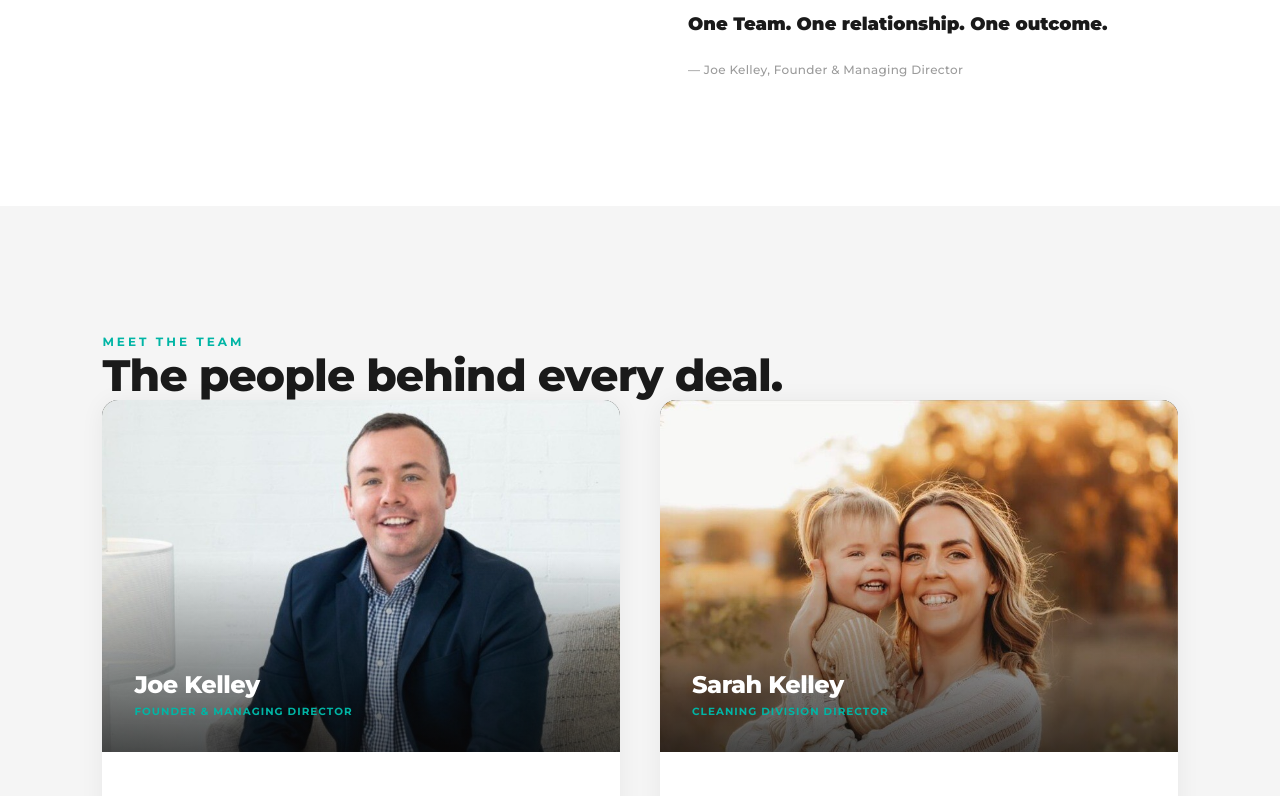
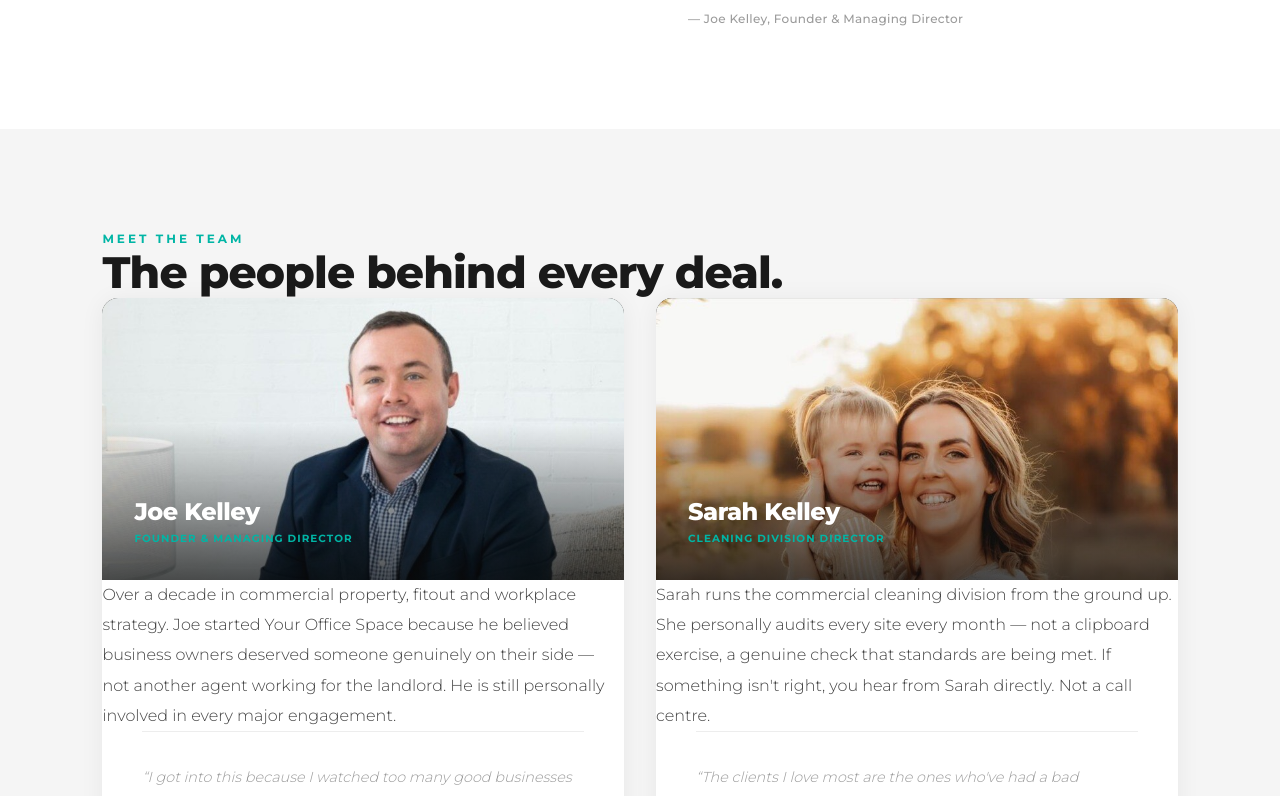
Before and after one commit to yossy-jk/yos-website, a Next.js app: page /about in a window 1280 px wide. Shown: the part 1440-2236 px from the top of the page. Built offline with nearby package versions, Linux system fonts and the light colour scheme; no server answers.

Commit message:
about: spacing and formatting polish — modern professional standard

```diff
--- a/src/app/about/page.tsx
+++ b/src/app/about/page.tsx
@@ -22,8 +22,8 @@ export const metadata = {
   },
 }
 
-const SEC    = { paddingTop: 'clamp(5rem,10vw,12rem)', paddingBottom: 'clamp(5rem,10vw,12rem)' }
-const SEC_SM = { paddingTop: 'clamp(3rem,6vw,5rem)',   paddingBottom: 'clamp(3rem,6vw,5rem)' }
+const SEC    = { paddingTop: 'clamp(4rem,8vw,10rem)', paddingBottom: 'clamp(4rem,8vw,10rem)' }
+const SEC_SM = { paddingTop: 'clamp(2.5rem,5vw,4rem)',   paddingBottom: 'clamp(2.5rem,5vw,4rem)' }
 const WRAP = 'max-w-screen-xl mx-auto'
 const PAD  = { paddingLeft: 'clamp(1.5rem,8vw,10rem)', paddingRight: 'clamp(1.5rem,8vw,10rem)' }
 
@@ -211,14 +211,14 @@ export default function AboutPage() {
             </h2>
           </FadeIn>
 
-          <div className="grid grid-cols-1 lg:grid-cols-2" style={{ gap: '2.5rem' }}>
+          <div className="grid grid-cols-1 lg:grid-cols-2 gap-8">
 
             {/* Joe */}
             <FadeIn direction="left">
-              <div className="bg-white rounded-2xl overflow-hidden flex flex-col" style={{ boxShadow: '0 2px 24px rgba(0,0,0,0.06)' }}>
+              <div className="bg-white rounded-2xl overflow-hidden flex flex-col hover:shadow-md transition-shadow duration-300" style={{ boxShadow: '0 2px 24px rgba(0,0,0,0.06)' }}>
 
                 {/* Photo strip */}
-                <div className="relative bg-near-black" style={{ height: '22rem' }}>
+                <div className="relative bg-near-black overflow-hidden" style={{ height: 'clamp(14rem,22vw,20rem)' }}>
                   <Image
                     src="/team/joe-kelley.jpg"
                     alt="Joe Kelley — Founder & Managing Director, Your Office Space"
@@ -233,14 +233,14 @@ export default function AboutPage() {
                 </div>
 
                 {/* Body */}
-                <div style={{ padding: '2.5rem' }}>
+                <div className="p-7 sm:p-8">
                   <p className="text-charcoal font-light leading-relaxed" style={{ fontSize: '1rem', lineHeight: 1.9 }}>
                     Over a decade in commercial property, fitout and workplace strategy. Joe started Your Office Space because he believed business owners deserved someone genuinely on their side — not another agent working for the landlord. He is still personally involved in every major engagement.
                   </p>
                 </div>
 
                 {/* Quote */}
-                <div style={{ margin: '0 2.5rem', paddingTop: '2rem', paddingBottom: '2rem', borderTop: '1px solid rgba(0,0,0,0.07)' }}>
+                <div style={{ margin: '0 clamp(1.75rem,4vw,2.5rem)', paddingTop: '2rem', paddingBottom: '2rem', borderTop: '1px solid rgba(0,0,0,0.07)' }}>
                   <blockquote>
                     <p className="text-mid-grey font-light leading-relaxed italic" style={{ fontSize: '0.9rem', lineHeight: 1.85 }}>
                       &ldquo;I got into this because I watched too many good businesses get stitched up by leases they didn&apos;t fully understand. Every client I work with gets the same thing — straight advice, and someone who actually gives a damn about the outcome.&rdquo;
@@ -249,7 +249,7 @@ export default function AboutPage() {
                 </div>
 
                 {/* Tags */}
-                <div className="flex flex-wrap" style={{ gap: '0.5rem', padding: '1.75rem 2.5rem', background: '#F8F7F5', borderTop: '1px solid rgba(0,0,0,0.05)' }}>
+                <div className="flex flex-wrap" style={{ gap: '0.5rem', padding: 'clamp(1.25rem,3vw,1.75rem) clamp(1.75rem,4vw,2.5rem)', background: '#F8F7F5', borderTop: '1px solid rgba(0,0,0,0.05)' }}>
                   {['Commercial Property', 'Tenant Representation', 'Fitout Strategy'].map(tag => (
                     <span key={tag} className="text-mid-grey font-semibold uppercase tracking-wider bg-white rounded-lg border border-gray-200" style={{ fontSize: '0.65rem', padding: '0.35rem 0.75rem' }}>{tag}</span>
                   ))}
@@ -260,10 +260,10 @@ export default function AboutPage() {
 
             {/* Sarah */}
             <FadeIn direction="right" delay={100}>
-              <div className="bg-white rounded-2xl overflow-hidden flex flex-col" style={{ boxShadow: '0 2px 24px rgba(0,0,0,0.06)' }}>
+              <div className="bg-white rounded-2xl overflow-hidden flex flex-col hover:shadow-md transition-shadow duration-300" style={{ boxShadow: '0 2px 24px rgba(0,0,0,0.06)' }}>
 
                 {/* Photo strip */}
-                <div className="relative bg-near-black" style={{ height: '22rem' }}>
+                <div className="relative bg-near-black overflow-hidden" style={{ height: 'clamp(14rem,22vw,20rem)' }}>
                   <Image
                     src="/team/sarah-kelley.jpg"
                     alt="Sarah Kelley — Cleaning Division Director, Your Office Space"
@@ -278,14 +278,14 @@ export default function AboutPage() {
                 </div>
 
                 {/* Body */}
-                <div style={{ padding: '2.5rem' }}>
+                <div className="p-7 sm:p-8">
                   <p className="text-charcoal font-light leading-relaxed" style={{ fontSize: '1rem', lineHeight: 1.9 }}>
                     Sarah runs the commercial cleaning division from the ground up. She personally audits every site every month — not a clipboard exercise, a genuine check that standards are being met. If something isn&apos;t right, you hear from Sarah directly. Not a call centre.
                   </p>
                 </div>
 
                 {/* Quote */}
-                <div style={{ margin: '0 2.5rem', paddingTop: '2rem', paddingBottom: '2rem', borderTop: '1px solid rgba(0,0,0,0.07)' }}>
+                <div style={{ margin: '0 clamp(1.75rem,4vw,2.5rem)', paddingTop: '2rem', paddingBottom: '2rem', borderTop: '1px solid rgba(0,0,0,0.07)' }}>
                   <blockquote>
                     <p className="text-mid-grey font-light leading-relaxed italic" style={{ fontSize: '0.9rem', lineHeight: 1.85 }}>
                       &ldquo;The clients I love most are the ones who&apos;ve had a bad experience somewhere else. They know what a difference a reliable team makes. My standard is simple — if I wouldn&apos;t be happy with it, neither should you.&rdquo;
@@ -294,7 +294,7 @@ export default function AboutPage() {
                 </div>
 
                 {/* Tags */}
-                <div className="flex flex-wrap" style={{ gap: '0.5rem', padding: '1.75rem 2.5rem', background: '#F8F7F5', borderTop: '1px solid rgba(0,0,0,0.05)' }}>
+                <div className="flex flex-wrap" style={{ gap: '0.5rem', padding: 'clamp(1.25rem,3vw,1.75rem) clamp(1.75rem,4vw,2.5rem)', background: '#F8F7F5', borderTop: '1px solid rgba(0,0,0,0.05)' }}>
                   {['Commercial Offices', 'Medical & Childcare', 'Quality Assurance'].map(tag => (
                     <span key={tag} className="text-mid-grey font-semibold uppercase tracking-wider bg-white rounded-lg border border-gray-200" style={{ fontSize: '0.65rem', padding: '0.35rem 0.75rem' }}>{tag}</span>
                   ))}
--- a/src/components/Button.tsx
+++ b/src/components/Button.tsx
@@ -29,7 +29,7 @@ export default function Button({
     'rounded-[4px]',
     'font-semibold uppercase tracking-[0.1em] text-center no-underline',
     'transition-colors duration-200',
-    'min-h-[48px]',
+    'min-h-[60px]',
     'focus-visible:outline-none focus-visible:ring-2 focus-visible:ring-teal focus-visible:ring-offset-2',
     'disabled:opacity-40 disabled:cursor-not-allowed',
   ].join(' ')
```
